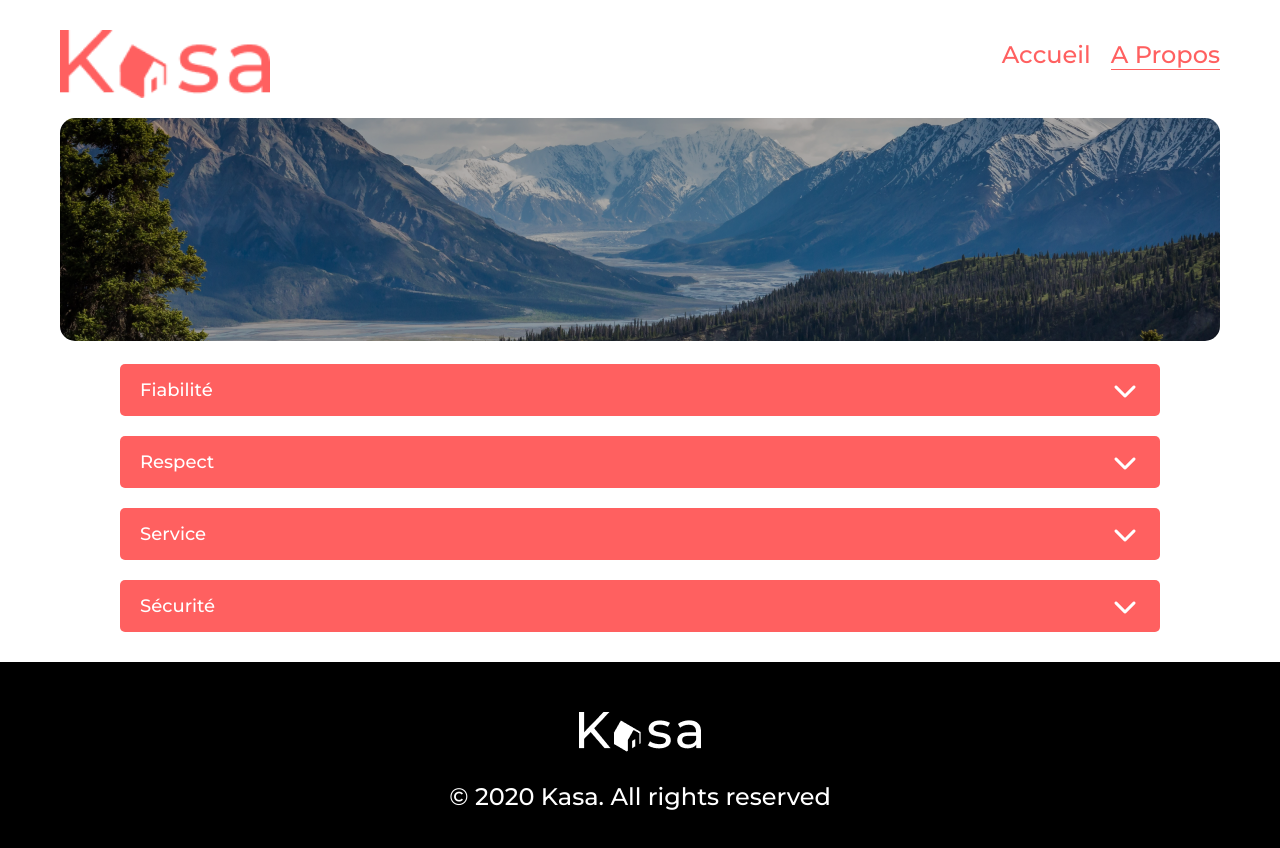
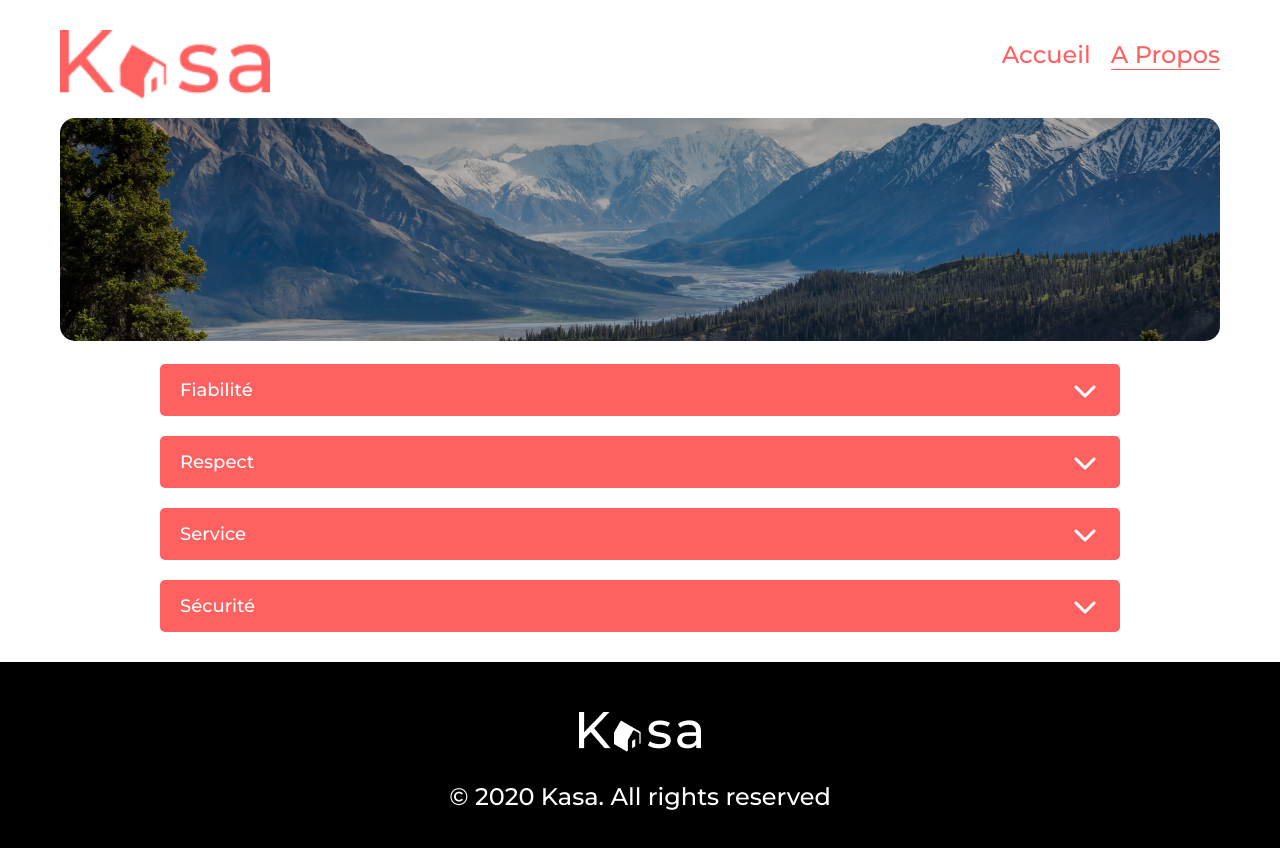
Before and after one commit to AurelieLescop/kasa, a React (Create React App) app: page /About in a window 1280 px wide. Shown: the top 848 px of the page. Built offline with nearby package versions, Linux system fonts and the light colour scheme.

Commit message:
correction mise en page scss desktop

```diff
--- a/src/components/Card/card.scss
+++ b/src/components/Card/card.scss
@@ -45,7 +45,7 @@
 
 @media all and (min-width: 650px) {
   .card {
-    margin: 20px;
+    margin: 25px;
   }
 }
 
--- a/src/pages/About/about.scss
+++ b/src/pages/About/about.scss
@@ -16,7 +16,7 @@
 
 @media all and (min-width: 767px) {
   .about__collapse {
-    margin: 10px 60px;
+    margin: 10px 100px;
 
     p {
       font-size: 24px;
--- a/src/pages/Accomodation/accomodation.scss
+++ b/src/pages/Accomodation/accomodation.scss
@@ -73,6 +73,6 @@ h3 {
   }
 
   .spacer_10 {
-    width: 20px;
+    width: 60px;
   }
 }
--- a/src/pages/Home/home.scss
+++ b/src/pages/Home/home.scss
@@ -39,7 +39,7 @@
 
 @media all and (min-width: 767px) {
   .accomodation {
-    padding: 10px 0;
+    padding: 30px 0;
 
     &__list {
       background-color: #f6f6f6;
```
Also changed, not shown: src/components/Header/header.scss (line endings or trailing spaces).
